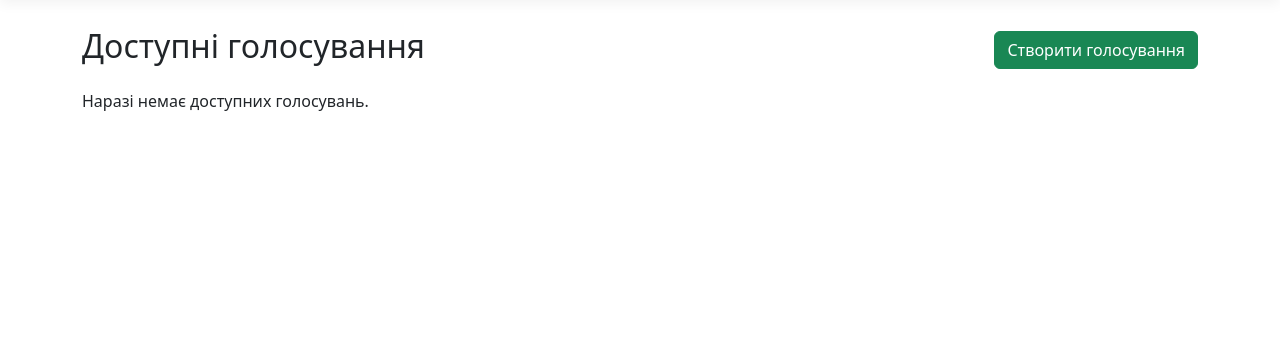
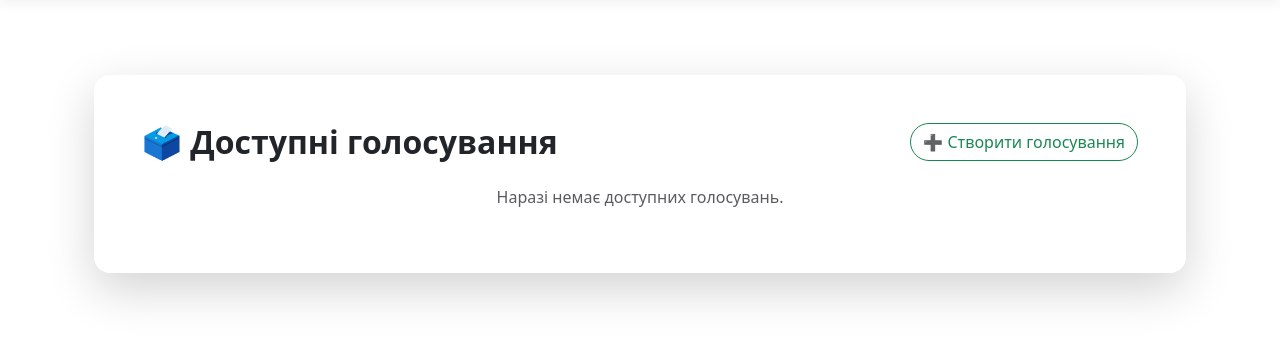
Before and after one commit to Mykhailo-Tr/IT-Turik2, a Django app: page /votes/ in a window 1280 px wide. Shown: the part 73-414 px from the top of the page. Run offline with Django 4.2, Linux system fonts and the light colour scheme; the visitor is signed in with stand-in values (Sample User, id 1); data comes from the database, SQL or seed files in the repository; data that the repository does not hold is empty; some libraries are stand-ins or nearby versions.

Commit message:
Refactor vote list template for improved layout and user experience; enhance vote display with additional details and badges.

```diff
--- a/vopetschool/voting/templates/voting/vote_list.html
+++ b/vopetschool/voting/templates/voting/vote_list.html
@@ -2,28 +2,42 @@
 {% block title %}Голосування{% endblock %}
 
 {% block content %}
-<div class="d-flex justify-content-between align-items-center mb-3">
-    <h2>Доступні голосування</h2>
-    <a href="{% url 'vote_create' %}" class="btn btn-success">Створити голосування</a>
+<div class="container py-5">
+    <div class="row justify-content-center">
+        <div class="col-12">
+            <div class="card shadow-lg border-0 rounded-4">
+                <div class="card-body p-5">
+
+                    <!-- Заголовок та кнопка -->
+                    <div class="d-flex justify-content-between align-items-center mb-4 flex-wrap gap-3">
+                        <h2 class="fw-bold mb-0">🗳️ Доступні голосування</h2>
+                        <a href="{% url 'vote_create' %}" class="btn btn-outline-success rounded-pill">
+                            ➕ Створити голосування
+                        </a>
                     </div>
 
                     {% if votes %}
-    <ul class="list-group">
+                        <div class="row g-4">
                             {% for vote in votes %}
-            <li class="list-group-item d-flex justify-content-between align-items-center">
+                                <div class="col-12 col-sm-6 col-md-4 col-lg-3">
+                                    <div class="border rounded-4 shadow-sm h-100 p-3 d-flex flex-column justify-content-between">
 
                                         <div>
-                    <strong>{{ vote.title }}</strong><br>
+                                            <h5 class="mb-2">{{ vote.title }}</h5>
 
                                             <small class="text-muted">
-                        {{ vote.start_date|date:"SHORT_DATETIME_FORMAT" }} —
-                        {{ vote.end_date|date:"SHORT_DATETIME_FORMAT" }}
+                                                📅 {{ vote.start_date|date:"SHORT_DATETIME_FORMAT" }}
+                                                — {{ vote.end_date|date:"SHORT_DATETIME_FORMAT" }}
                                             </small><br>
+
+                                            <small class="text-muted d-block mt-1">
+                                                👤 Автор: {{ vote.creator.get_full_name }}
                                                 {% if request.user == vote.creator %}
-                        <p class="mb-1">Author: {{ vote.creator.get_full_name }} <span class="badge bg-secondary">You</span></p>
-                    {% else %}
-                        <p class="mb-1">Author: {{ vote.creator.get_full_name }}</p>
+                                                    <span class="badge bg-secondary">ви</span>
                                                 {% endif %}
+                                            </small>
+
+                                            <div class="mt-2">
                                                 <span class="badge
                                                     {% if vote.get_status_display == 'Активне' %}bg-success
                                                     {% elif vote.get_status_display == 'Очікується початок' %}bg-secondary
@@ -32,17 +46,30 @@
                                                 </span>
 
                                                 {% if vote.id in voted_ids %}
-                        <span class="badge bg-success">Проголосовано</span>
+                                                    <span class="badge bg-primary">Проголосовано</span>
                                                 {% else %}
-                        <span class="badge bg-secondary">Не проголосовано</span>
+                                                    <span class="badge bg-warning text-dark">Не проголосовано</span>
+                                                {% endif %}
+                                            </div>
+                                        </div>
+
+                                        <div class="text-end mt-3">
+                                            <a href="{% url 'vote_detail' vote.pk %}" class="btn btn-outline-primary btn-sm rounded-pill w-100">
+                                                🔍 Переглянути
+                                            </a>
+                                        </div>
+
+                                    </div>
+                                </div>
+                            {% endfor %}
+                        </div>
+                    {% else %}
+                        <p class="text-muted text-center mt-4">Наразі немає доступних голосувань.</p>
                     {% endif %}
 
                 </div>
-                <a href="{% url 'vote_detail' vote.pk %}" class="btn btn-primary btn-sm">Переглянути</a>
-            </li>
-        {% endfor %}
-    </ul>
-{% else %}
-    <p>Наразі немає доступних голосувань.</p>
-{% endif %}
+            </div>
+        </div>
+    </div>
+</div>
 {% endblock %}
```
Lines whose indentation alone changed are shown as unchanged.
